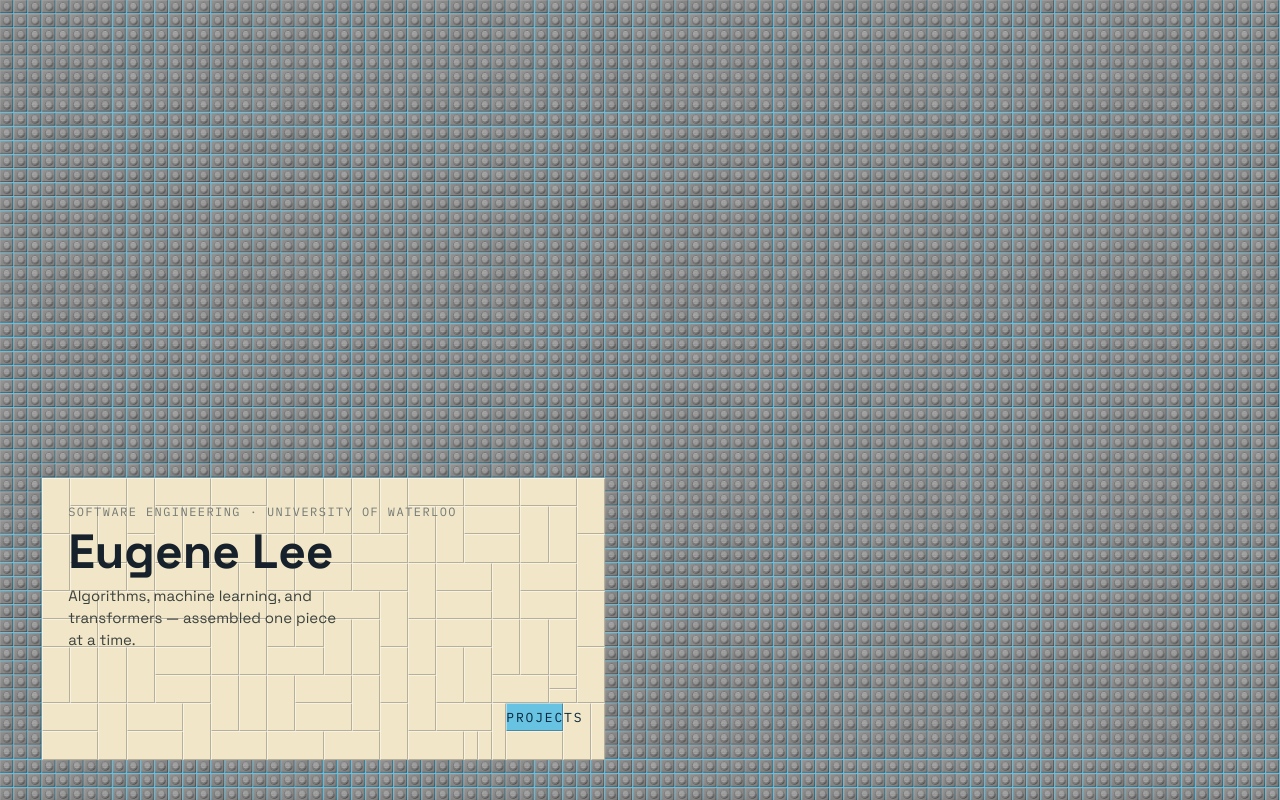
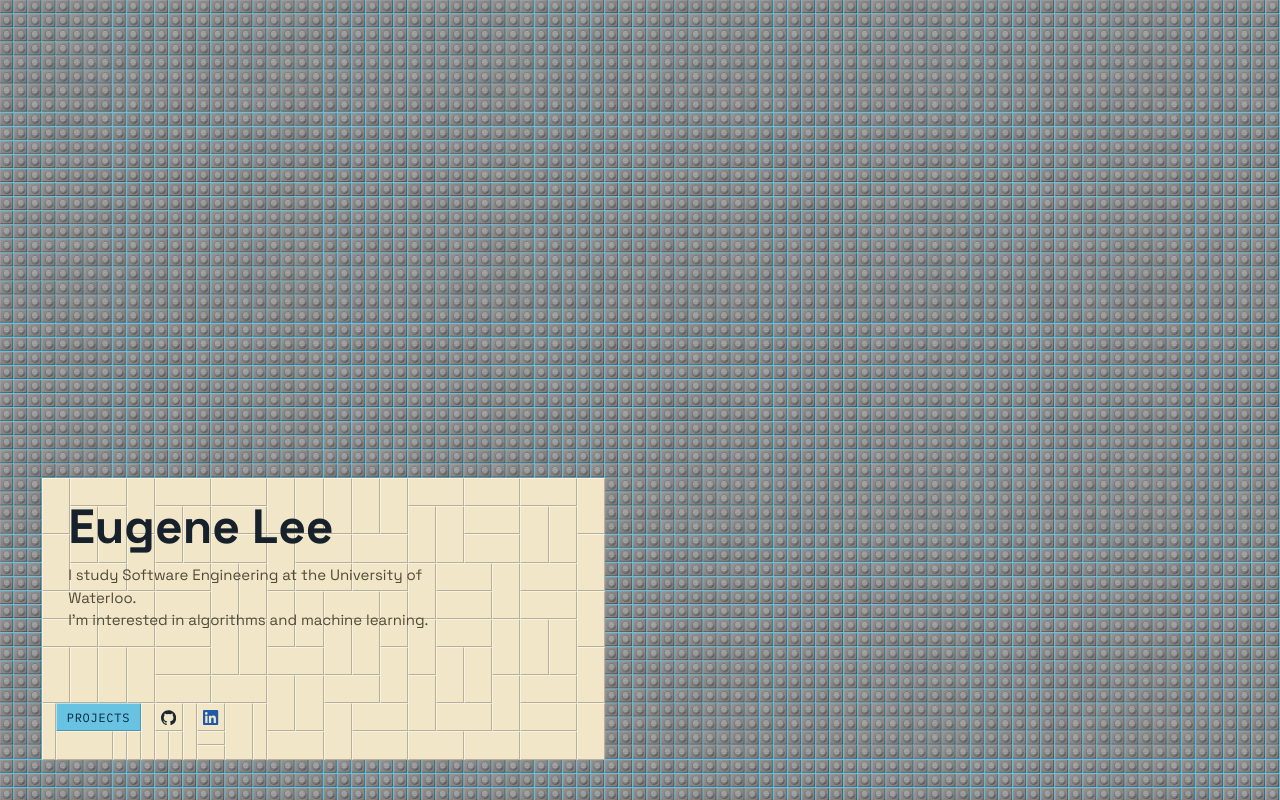
Before and after one commit to eu-lee/portfolio, a React (Vite) app: page / in a window 1280 px wide. Built offline with nearby package versions, Linux system fonts and the light colour scheme.

Commit message:
feat: nameplate color change

```diff
--- a/src/components/Nameplate.jsx
+++ b/src/components/Nameplate.jsx
@@ -24,8 +24,29 @@
 // Every plate is the same white; its color, shading, and seams are all defined
 // in CSS (.tile), kept uniform so a 2x4 slab reads identically to a 1x1.
 
-// 2x4 Projects button, parked in the lower-right of the interior.
-const BUTTON = { r: ROWS - 4, c: COLS - 7, w: 4, h: 2 };
+// A left-aligned row of colored "plate" buttons along the bottom: a wide text
+// plate for Projects, then square 2x2 icon plates for GitHub and LinkedIn. The
+// packer reserves these footprints and fills the rest around them.
+const BUTTON_ROW = ROWS - 4;
+const BUTTONS = [
+  { id: "projects", label: "Projects", href: "/projects", internal: true, bg: "var(--azure)", ink: "#08263c", r: BUTTON_ROW, c: 1, w: 6, h: 2 },
+  { id: "github", label: "GitHub", icon: "github", href: "#", bg: "#f1e6c8", ink: "#1b2530", r: BUTTON_ROW, c: 8, w: 2, h: 2 },
+  { id: "linkedin", label: "LinkedIn", icon: "linkedin", href: "#", bg: "#f1e6c8", ink: "#1e5aa8", r: BUTTON_ROW, c: 11, w: 2, h: 2 }
+];
+
+// Inline brand glyphs for the icon plates.
+const ICONS = {
+  github: (
+    <svg viewBox="0 0 24 24" fill="currentColor" aria-hidden="true">
+      <path d="M12 .5C5.37.5 0 5.87 0 12.5c0 5.3 3.44 9.8 8.21 11.39.6.11.82-.26.82-.58l-.02-2.05c-3.34.73-4.04-1.61-4.04-1.61-.55-1.39-1.34-1.76-1.34-1.76-1.09-.75.08-.73.08-.73 1.2.08 1.84 1.24 1.84 1.24 1.07 1.83 2.81 1.3 3.5.99.11-.78.42-1.3.76-1.6-2.67-.3-5.47-1.34-5.47-5.96 0-1.32.47-2.39 1.24-3.23-.13-.3-.54-1.53.12-3.18 0 0 1.01-.32 3.3 1.23a11.5 11.5 0 0 1 6.01 0c2.29-1.55 3.3-1.23 3.3-1.23.66 1.65.25 2.88.12 3.18.77.84 1.24 1.91 1.24 3.23 0 4.63-2.81 5.65-5.49 5.95.43.37.82 1.1.82 2.22l-.01 3.29c0 .32.21.7.82.58A12.01 12.01 0 0 0 24 12.5C24 5.87 18.63.5 12 .5z" />
+    </svg>
+  ),
+  linkedin: (
+    <svg viewBox="0 0 24 24" fill="currentColor" aria-hidden="true">
+      <path d="M20.45 20.45h-3.56v-5.57c0-1.33-.03-3.04-1.85-3.04-1.86 0-2.14 1.45-2.14 2.94v5.67H9.35V9h3.41v1.56h.05c.48-.9 1.64-1.85 3.37-1.85 3.6 0 4.27 2.37 4.27 5.46v6.28zM5.34 7.43a2.07 2.07 0 1 1 0-4.13 2.07 2.07 0 0 1 0 4.13zM7.12 20.45H3.56V9h3.56v11.45zM22.22 0H1.77C.79 0 0 .77 0 1.73v20.54C0 23.23.79 24 1.77 24h20.45c.98 0 1.78-.77 1.78-1.73V1.73C24 .77 23.2 0 22.22 0z" />
+    </svg>
+  )
+};
 
 // Cells of clearance from the hero's left/bottom edges when snapping the plate.
 const MARGIN = 3;
@@ -71,9 +92,11 @@
     occupied[r * COLS + c] = 1;
   };
 
-  // Reserve the button slab so the packer fills around it.
-  for (let dr = 0; dr < BUTTON.h; dr += 1) {
-    for (let dc = 0; dc < BUTTON.w; dc += 1) mark(BUTTON.r + dr, BUTTON.c + dc);
+  // Reserve every button footprint so the packer fills around them.
+  for (const button of BUTTONS) {
+    for (let dr = 0; dr < button.h; dr += 1) {
+      for (let dc = 0; dc < button.w; dc += 1) mark(button.r + dr, button.c + dc);
+    }
   }
 
   // Pave the whole grid, always filling the top-left-most open cell.
@@ -143,22 +166,30 @@
         />
       ))}
 
-      <a
-        className="tile-button"
-        style={{ gridArea: area(BUTTON) }}
-        href="/projects"
-        onClick={(event) => {
-          event.preventDefault();
-          onNavigate("/projects");
-        }}
-      >
-        Projects
-      </a>
+      {BUTTONS.map((button) => (
+        <a
+          key={button.id}
+          className={`tile-button${button.icon ? " tile-button-icon" : ""}`}
+          style={{ gridArea: area(button), "--btn-bg": button.bg, "--btn-ink": button.ink }}
+          href={button.href}
+          aria-label={button.icon ? button.label : undefined}
+          {...(button.internal
+            ? {
+                onClick: (event) => {
+                  event.preventDefault();
+                  onNavigate(button.href);
+                }
+              }
+            : { target: "_blank", rel: "noreferrer" })}
+        >
+          {button.icon ? ICONS[button.icon] : button.label}
+        </a>
+      ))}
 
       <div className="nameplate-text">
-        <p className="eyebrow">Software Engineering · University of Waterloo</p>
         <h1>Eugene Lee</h1>
-        <p>Algorithms, machine learning, and transformers — assembled one piece at a time.</p>
+        <p>I study Software Engineering at the University of Waterloo.</p>
+        <p>I&rsquo;m interested in algorithms and machine learning.</p>
       </div>
     </div>
   );
--- a/src/styles.css
+++ b/src/styles.css
@@ -88,28 +88,53 @@
   pointer-events: none;
 }
 
-/* The Projects button, rendered as a 2x4 azure slab tile with the same seam. */
+/* Buttons are just colored plates, flush and at the same level as the base
+   tiles: identical flat seam, only the color (and text/icon) differs. bg + ink
+   come in per button via CSS vars. */
 .tile-button {
   position: relative;
   z-index: 2;
   display: grid;
   place-items: center;
-  background: var(--azure);
+  color: var(--btn-ink);
+  background: var(--btn-bg);
   box-shadow:
-    inset 1px 1px 0 rgba(255, 255, 255, .45),
-    inset -1px -1px 0 rgba(0, 0, 0, .3);
-  color: #08263c;
+    inset 1px 1px 0 rgba(255, 255, 255, .5),
+    inset -1px -1px 0 rgba(0, 0, 0, .24);
   cursor: pointer;
   font-family: "IBM Plex Mono", monospace;
-  font-size: clamp(10px, 1.4vw, 13px);
-  letter-spacing: .14em;
+  font-size: clamp(8px, 1.15vw, 12px);
+  letter-spacing: .06em;
   text-transform: uppercase;
-  transition: filter .2s ease;
+  user-select: none;
+  -webkit-tap-highlight-color: transparent;
+  transition: box-shadow .18s ease;
 }
 
+.tile-button-icon svg {
+  width: 54%;
+  height: 54%;
+  display: block;
+}
+
+/* Lighten on hover with a translucent inset wash (not filter/transform, which
+   would re-layer the sub-pixel-positioned plate and cause a 1px jitter). */
 .tile-button:hover,
 .tile-button:focus-visible {
-  filter: brightness(1.08);
+  box-shadow:
+    inset 1px 1px 0 rgba(255, 255, 255, .5),
+    inset -1px -1px 0 rgba(0, 0, 0, .24),
+    inset 0 0 0 100px rgba(255, 255, 255, .14);
+}
+
+/* The cream icon plates are already near-white, so they need a much stronger
+   wash to read as lighting up. */
+.tile-button-icon:hover,
+.tile-button-icon:focus-visible {
+  box-shadow:
+    inset 1px 1px 0 rgba(255, 255, 255, .5),
+    inset -1px -1px 0 rgba(0, 0, 0, .24),
+    inset 0 0 0 100px rgba(255, 255, 255, .55);
 }
 
 /* Text printed over the tiled surface. */
@@ -121,22 +146,19 @@
   pointer-events: none;
 }
 
-.nameplate-text .eyebrow {
-  margin-bottom: 10px;
-}
-
 .nameplate-text h1 {
-  margin-bottom: 10px;
+  margin-bottom: 14px;
   font-size: clamp(30px, 5.4vw, 48px);
   line-height: .96;
   color: var(--ink);
 }
 
-.nameplate-text p:not(.eyebrow) {
-  max-width: 28ch;
-  color: #3b423d;
+.nameplate-text p {
+  margin: 0;
+  max-width: 40ch;
+  color: #514b38;
   font-size: clamp(12px, 1.5vw, 15px);
-  line-height: 1.45;
+  line-height: 1.5;
 }
 
 .eyebrow {
```
